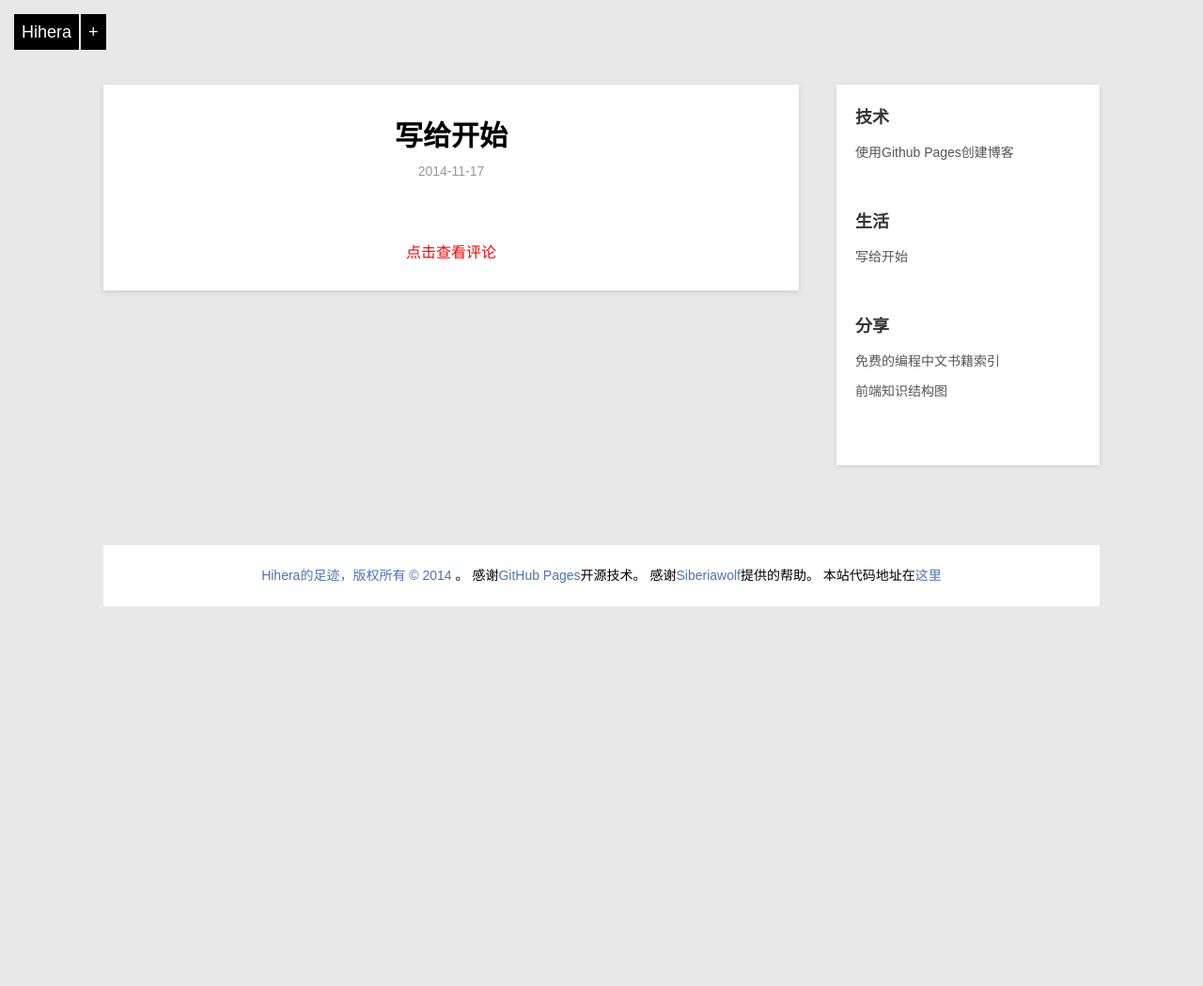
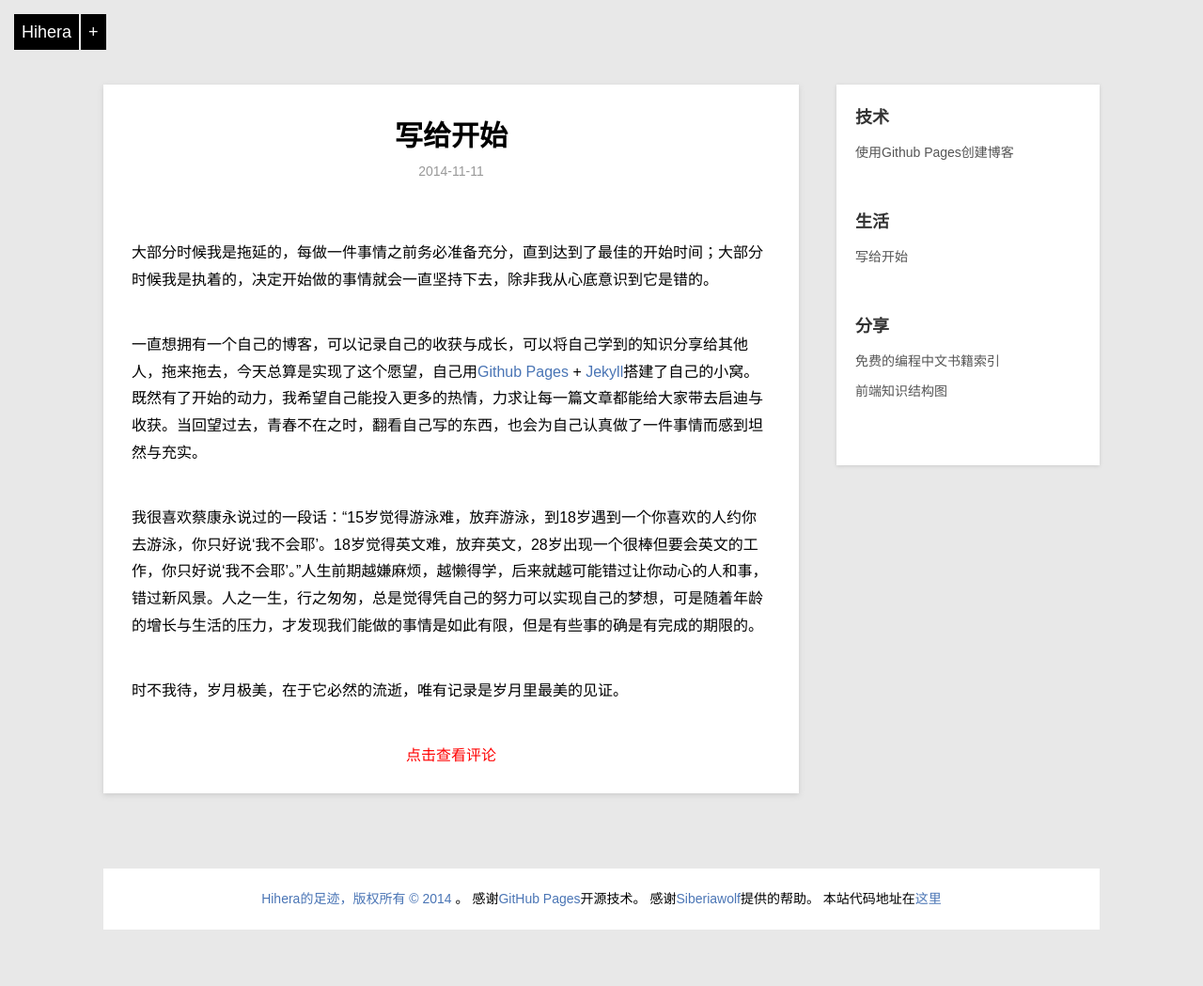
Before and after one commit to hihera/oldblog.github.io, a Jekyll site: the page built from _posts/opinion/2014-11-11-start-now.md, in a window 1280 px wide. Shown: the whole page at 94% size. Built offline with Jekyll 4.4.1, drawn with Linux system fonts in a browser that asks for light colours; nearby versions of some CDN libraries; Markdown is read by kramdown in place of the engine named in the settings; comment, search, counter and statistics services are not loaded; before the commit the page ends 900 px from its top, so only the background shows below that.

Commit message:
write start now

```diff
--- /dev/null
+++ b/_posts/opinion/2014-11-11-start-now.md
@@ -0,0 +1,16 @@
+---
+layout: post
+title: 写给开始
+description: 今天和明天之间，总有一段时间，让我们拥有一个新的开始！
+category: opinion
+---
+
+<!-- <embed src="http://player.youku.com/player.php/sid/XMTc1NDExMDg=/v.swf" allowFullScreen="true" quality="high" width="680" height="600" align="middle" allowScriptAccess="always" type="application/x-shockwave-flash"></embed> -->
+
+大部分时候我是拖延的，每做一件事情之前务必准备充分，直到达到了最佳的开始时间；大部分时候我是执着的，决定开始做的事情就会一直坚持下去，除非我从心底意识到它是错的。
+
+一直想拥有一个自己的博客，可以记录自己的收获与成长，可以将自己学到的知识分享给其他人，拖来拖去，今天总算是实现了这个愿望，自己用[Github Pages](https://pages.github.com/) + [Jekyll](http://jekyllrb.com/)搭建了自己的小窝。既然有了开始的动力，我希望自己能投入更多的热情，力求让每一篇文章都能给大家带去启迪与收获。当回望过去，青春不在之时，翻看自己写的东西，也会为自己认真做了一件事情而感到坦然与充实。
+
+我很喜欢蔡康永说过的一段话：“15岁觉得游泳难，放弃游泳，到18岁遇到一个你喜欢的人约你去游泳，你只好说‘我不会耶’。18岁觉得英文难，放弃英文，28岁出现一个很棒但要会英文的工作，你只好说‘我不会耶’。”人生前期越嫌麻烦，越懒得学，后来就越可能错过让你动心的人和事，错过新风景。人之一生，行之匆匆，总是觉得凭自己的努力可以实现自己的梦想，可是随着年龄的增长与生活的压力，才发现我们能做的事情是如此有限，但是有些事的确是有完成的期限的。
+
+时不我待，岁月极美，在于它必然的流逝，唯有记录是岁月里最美的见证。
--- a/_posts/opinion/2014-11-17-start-now.md
+++ /dev/null
@@ -1,8 +0,0 @@
----
-layout: post
-title: 写给开始
-description: 今天和明天之间，总有一段时间，让我们拥有一个新的开始！
-category: opinion
----
-
-<!-- <embed src="http://player.youku.com/player.php/sid/XMTc1NDExMDg=/v.swf" allowFullScreen="true" quality="high" width="680" height="600" align="middle" allowScriptAccess="always" type="application/x-shockwave-flash"></embed> -->
--- a/frontend_knowledge/index.html
+++ b/frontend_knowledge/index.html
@@ -51,7 +51,7 @@
 	<script src="http://siberiawolf.qiniudn.com/js%2Fjit%2Fjit.min.js"></script>
 	<script src="js/script.js"></script>
 	<!-- 多说公共JS代码 start -->
-	<script>var duoshuoQuery = {short_name:"hihera"};</script>
+	<script>var duoshuoQuery = {short_name:"sunheran"};</script>
 	<script src="http://static.duoshuo.com/embed.js"></script>
 	<!-- 多说公共JS代码 end -->
 	<!-- 百度统计代码 start -->
```
Also changed, not shown: _posts/blog/2014-11-11-hihera-github-pages.md (renamed from _posts/blog/2014-11-17-hihera-github-pages.md), 3 other files.
